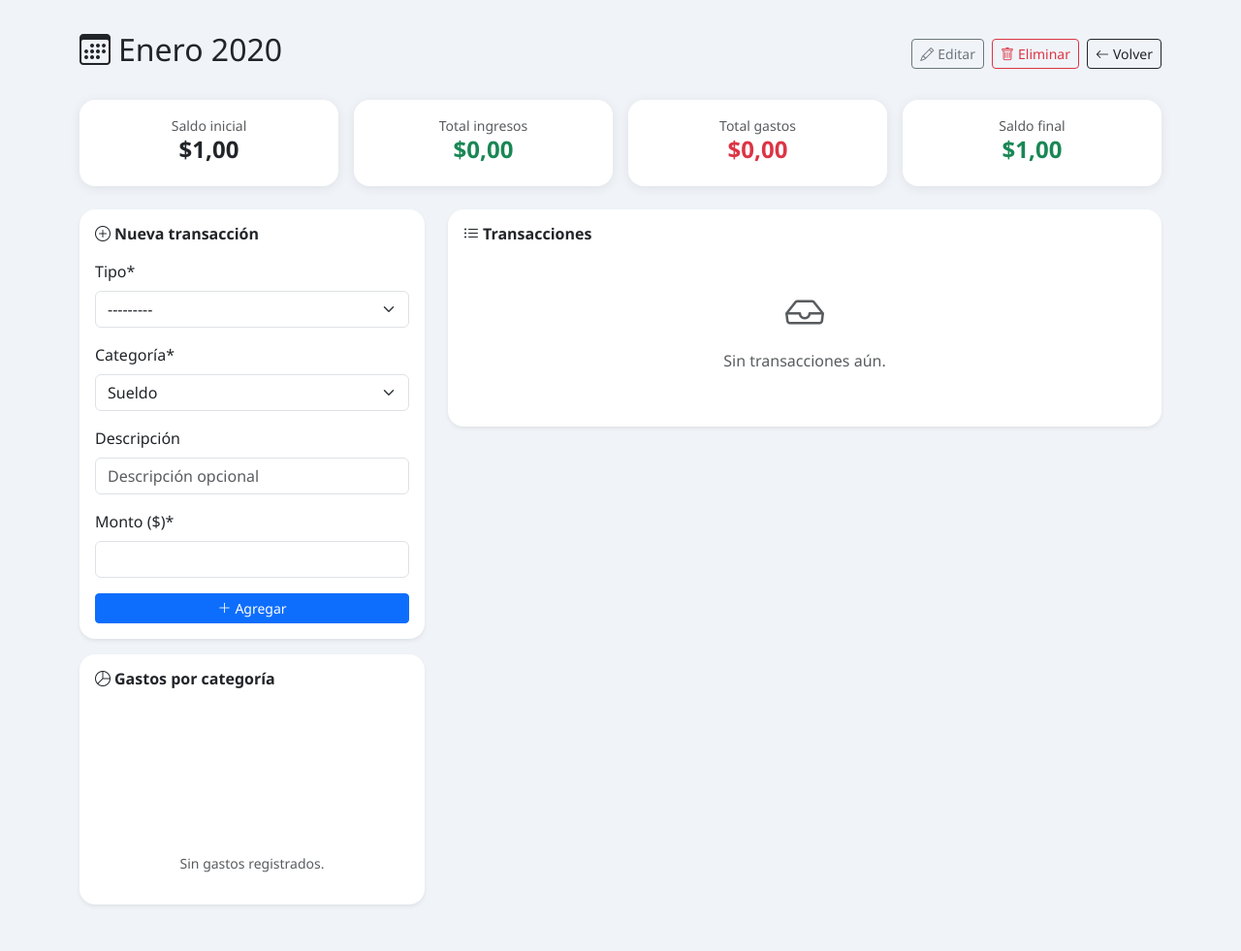
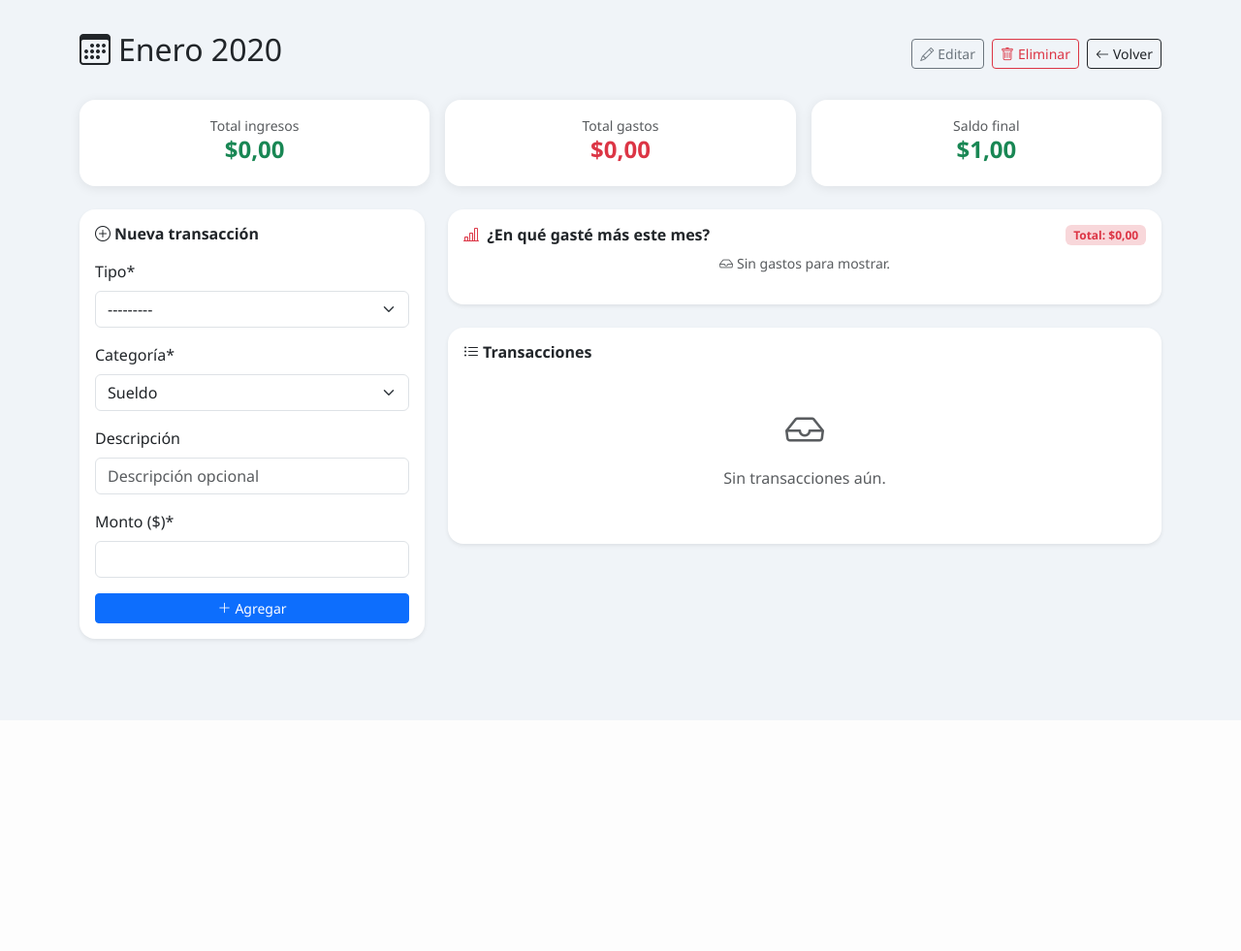
Before and after one commit to Cegs-Guti/app_finanzas, a Django app: page /finanzas/1/ in a window 1280 px wide. Shown: the part 57-1038 px from the top of the page at 97% size. After the commit the page ends 800 px from the top, so only its background shows below. Run offline with Django 5.2, Linux system fonts and the light colour scheme; a user stored in the database is signed in; data comes from the database, SQL or seed files in the repository; tables that the repository leaves empty hold one stand-in row (values such as "Sample post"); a map, chart or similar area stays blank; some libraries are stand-ins or nearby versions.

Commit message:
Update detalle_balance.html

```diff
--- a/finanzas_app/templates/finanzas_app/detalle_balance.html
+++ b/finanzas_app/templates/finanzas_app/detalle_balance.html
@@ -21,27 +21,21 @@
     </div>
 </div>
 
-<!-- Resumen numérico -->
+
 <div class="row g-3 mb-4">
-    <div class="col-6 col-md-3">
-        <div class="card card-resumen text-center p-3">
-            <small class="text-muted">Saldo inicial</small>
-            <h4 class="fw-bold">${{ balance.saldo_inicial|floatformat:2 }}</h4>
-        </div>
-    </div>
-    <div class="col-6 col-md-3">
+    <div class="col-6 col-md-4">
         <div class="card card-resumen text-center p-3">
             <small class="text-muted">Total ingresos</small>
             <h4 class="text-success fw-bold">${{ balance.total_ingresos|floatformat:2 }}</h4>
         </div>
     </div>
-    <div class="col-6 col-md-3">
+    <div class="col-6 col-md-4">
         <div class="card card-resumen text-center p-3">
             <small class="text-muted">Total gastos</small>
             <h4 class="text-danger fw-bold">${{ balance.total_gastos|floatformat:2 }}</h4>
         </div>
     </div>
-    <div class="col-6 col-md-3">
+    <div class="col-12 col-md-4">
         <div class="card card-resumen text-center p-3">
             <small class="text-muted">Saldo final</small>
             <h4 class="fw-bold {% if balance.saldo_final >= 0 %}text-success{% else %}text-danger{% endif %}">
@@ -52,9 +46,11 @@
 </div>
 
 <div class="row g-4">
-    <!-- Formulario nueva transacción -->
+
     <div class="col-md-4">
-        <div class="card border-0 shadow-sm rounded-4 p-3">
+
+
+        <div class="card border-0 shadow-sm rounded-4 p-3 mb-3">
             <h6 class="fw-bold mb-3"><i class="bi bi-plus-circle me-1"></i>Nueva transacción</h6>
             <form method="POST">
                 {% csrf_token %}
@@ -65,15 +61,29 @@
             </form>
         </div>
 
-        <!-- Gráficos de dona -->
-        <div class="card border-0 shadow-sm rounded-4 p-3 mt-3">
-            <h6 class="fw-bold mb-2"><i class="bi bi-pie-chart me-1"></i>Gastos por categoría</h6>
-            <canvas id="chartGastos"></canvas>
-        </div>
     </div>
 
-    <!-- Tabla de transacciones -->
+
     <div class="col-md-8">
+
+        <!-- Gráfico de barras: gastos por categoría -->
+        <div class="card border-0 shadow-sm rounded-4 p-3 mb-4">
+            <div class="d-flex justify-content-between align-items-center mb-2">
+                <h6 class="fw-bold mb-0">
+                    <i class="bi bi-bar-chart-line me-1 text-danger"></i>
+                    ¿En qué gasté más este mes?
+                </h6>
+                <span class="badge bg-danger-subtle text-danger">
+                    Total: ${{ balance.total_gastos|floatformat:2 }}
+                </span>
+            </div>
+            <canvas id="chartGastosBar" height="150"></canvas>
+            <p class="text-muted small text-center d-none" id="bar-gastos-empty">
+                <i class="bi bi-inbox me-1"></i>Sin gastos para mostrar.
+            </p>
+        </div>
+
+        <!-- Tabla de transacciones -->
         <div class="card border-0 shadow-sm rounded-4 p-3">
             <h6 class="fw-bold mb-3"><i class="bi bi-list-ul me-1"></i>Transacciones</h6>
             {% if transacciones %}
@@ -125,34 +135,58 @@
 
 {% block extra_js %}
 <script>
-const gastosData = {{ gastos_cat_json|safe }};
-const gastosLabels = Object.keys(gastosData);
-const gastosValues = Object.values(gastosData);
+const gastosData   = {{ gastos_cat_json|safe }};
+const ingresosData = {{ ingresos_cat_json|safe }};
 
-if (gastosLabels.length > 0) {
-    const ctx = document.getElementById('chartGastos').getContext('2d');
-    new Chart(ctx, {
-        type: 'doughnut',
+const PALETTE_GASTOS   = ['#dc3545','#e67e22','#f39c12','#c0392b','#d35400','#922b21','#cb4335','#a93226','#7b241c','#fd7e14'];
+const PALETTE_INGRESOS = ['#198754','#27ae60','#2ecc71','#1abc9c','#16a085','#117a65','#0e6655','#229954','#1e8449','#196f3d'];
+
+
+function buildBarH(canvasId, emptyId, dataObj, palette, label) {
+    const cats   = Object.keys(dataObj);
+    const values = Object.values(dataObj);
+    if (!cats.length) {
+        document.getElementById(canvasId).classList.add('d-none');
+        document.getElementById(emptyId).classList.remove('d-none');
+        return;
+    }
+    const colors = cats.map((_, i) => palette[i % palette.length]);
+    new Chart(document.getElementById(canvasId).getContext('2d'), {
+        type: 'bar',
         data: {
-            labels: gastosLabels,
+            labels: cats,
             datasets: [{
-                data: gastosValues,
-                backgroundColor: [
-                    '#dc3545','#fd7e14','#ffc107','#20c997',
-                    '#0dcaf0','#6f42c1','#d63384','#6c757d',
-                    '#198754','#0d6efd',
-                ],
+                label,
+                data: values,
+                backgroundColor: colors.map(c => c + 'bb'),
+                borderColor: colors,
                 borderWidth: 1,
-            }],
+                borderRadius: 5,
+            }]
         },
         options: {
+            indexAxis: 'y',
             responsive: true,
-            plugins: { legend: { position: 'bottom', labels: { boxWidth: 12 } } },
-        },
+            plugins: {
+                legend: { display: false },
+                tooltip: {
+                    callbacks: {
+                        label: ctx => ` $${ctx.parsed.x.toLocaleString('es-CL', {minimumFractionDigits:2})}`,
+                    }
+                }
+            },
+            scales: {
+                x: {
+                    beginAtZero: true,
+                    ticks: { callback: v => '$' + v.toLocaleString('es-CL') }
+                },
+                y: { ticks: { font: { size: 12 } } }
+            }
+        }
     });
-} else {
-    document.getElementById('chartGastos').parentElement.innerHTML +=
-        '<p class="text-muted small text-center">Sin gastos registrados.</p>';
 }
+
+
+buildBarH('chartGastosBar', 'bar-gastos-empty', gastosData, PALETTE_GASTOS, 'Gastos ($)');
 </script>
 {% endblock %}
```
